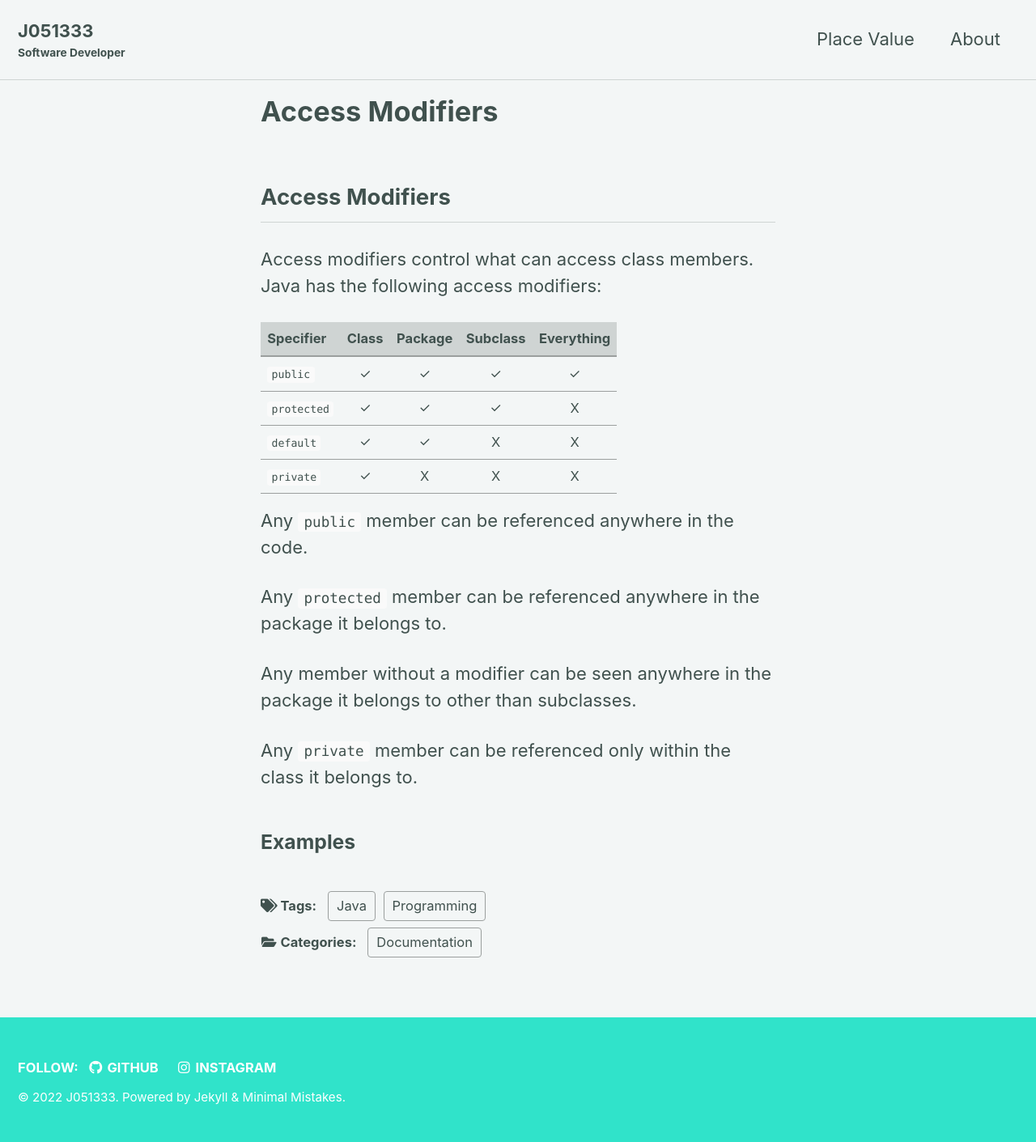
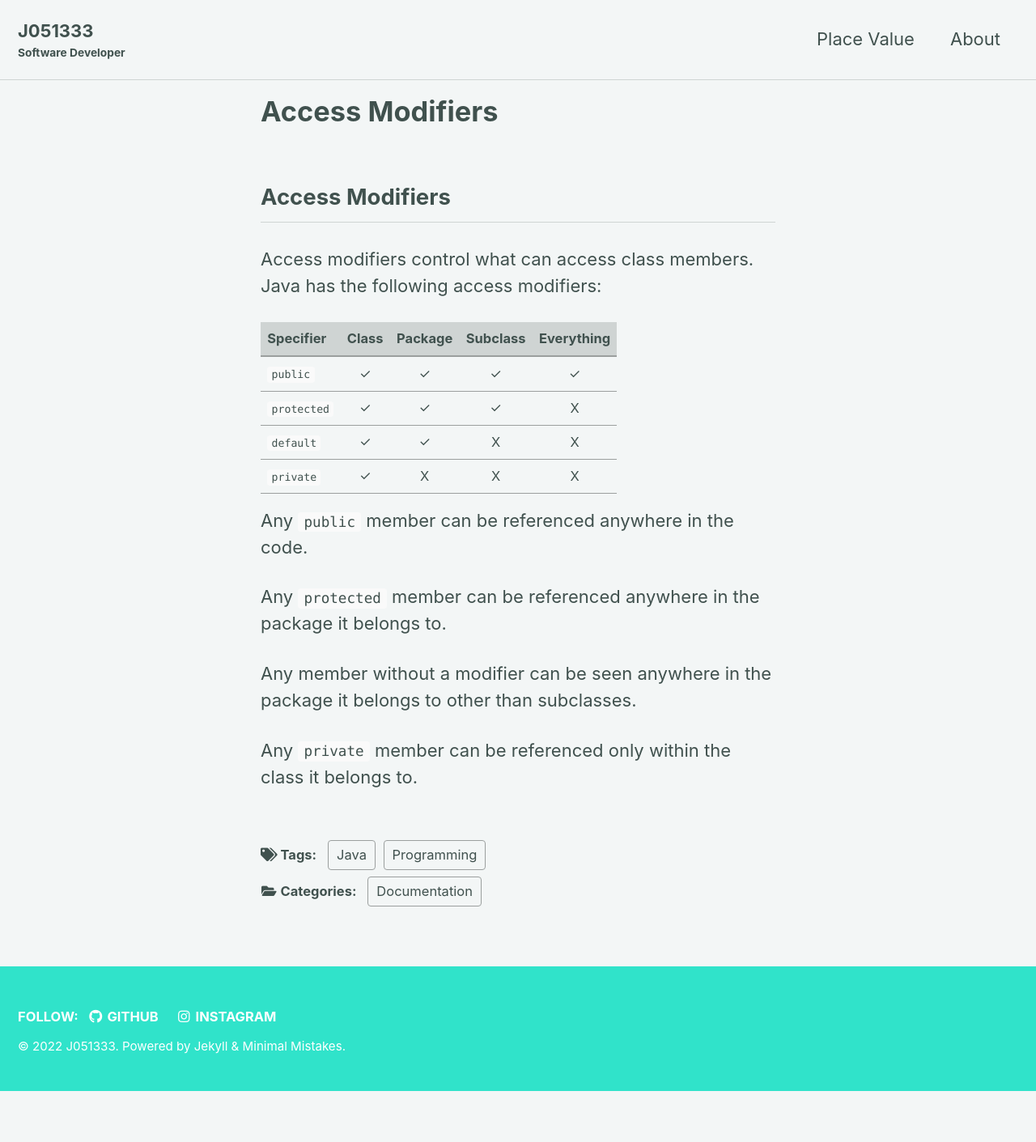
Before and after one commit to J051333/j051333.github.io, a Jekyll site: the page built from _posts/2022-04-21-Access-Modifiers.md, in a window 1280 px wide. Shown: the whole page at 81% size. Built offline with Jekyll 4.4.1, drawn with Linux system fonts in a browser that asks for light colours; cached includes are drawn as plain includes; after the commit the page ends 1348 px from its top, so only the background shows below that.

Commit message:
Update 2022-04-21-Access-Modifiers.md

```diff
--- a/_posts/2022-04-21-Access-Modifiers.md
+++ b/_posts/2022-04-21-Access-Modifiers.md
@@ -30,5 +30,3 @@ Any `protected` member can be referenced anywhere in the package it belongs to.
 Any member without a modifier can be seen anywhere in the package it belongs to other than subclasses.
 
 Any `private` member can be referenced only within the class it belongs to.
-
-### Examples
```
